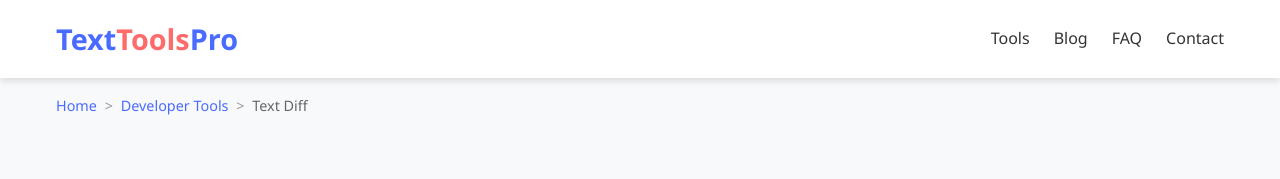
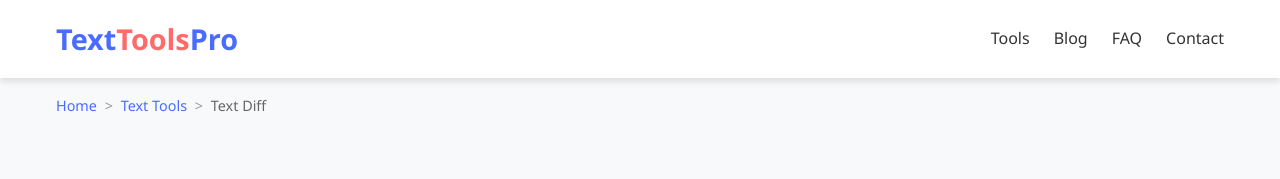
Before and after one commit to 1409-2542/text-tools, a Next.js app: page /text-diff in a window 1280 px wide. Shown: the top 179 px of the page. Built offline with nearby package versions, Linux system fonts and the light colour scheme.

Commit message:
just some corrections in breadcrumbs

```diff
--- a/app/text-diff/page.tsx
+++ b/app/text-diff/page.tsx
@@ -181,7 +181,7 @@ export default function TextDiffPage() {
         <Breadcrumbs
           items={[
             { label: 'Home', href: '/' },
-            { label: 'Developer Tools', href: '/#tools' },
+            { label: 'Text Tools', href: '/#tools' },
             { label: 'Text Diff', href: '/text-diff' }
           ]}
         />
--- a/app/text-reverser/page.tsx
+++ b/app/text-reverser/page.tsx
@@ -181,7 +181,7 @@ export default function TextReverserPage() {
         <Breadcrumbs
           items={[
             { label: 'Home', href: '/' },
-            { label: 'Text Tools', href: '/text-tools' },
+            { label: 'Text Tools', href: '/#tools' },
             { label: 'Text Reverser', href: '/text-reverser' }
           ]}
         />
```
